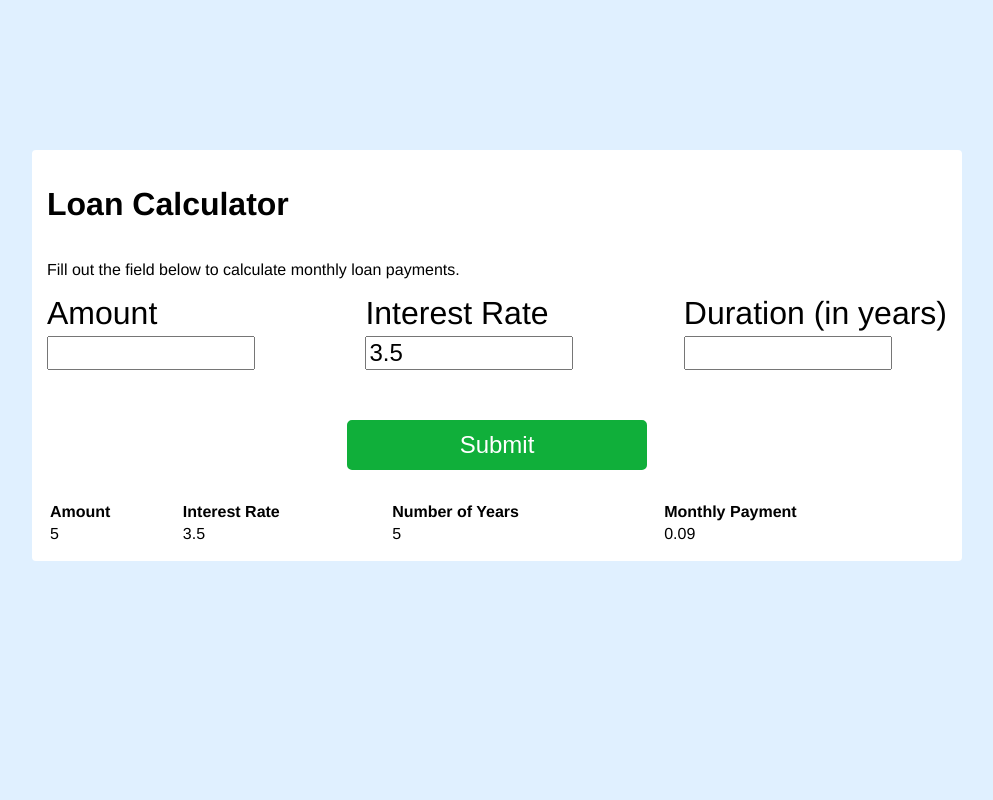
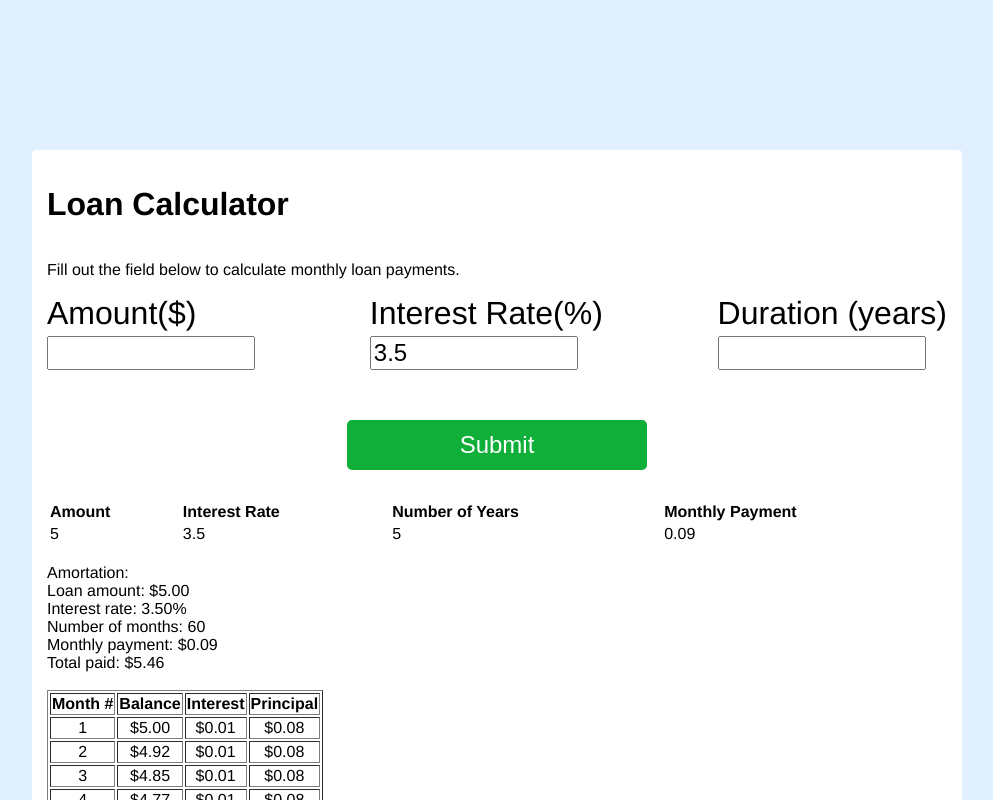
Before and after one commit to emmayint/loan-calculator, a React (Create React App) app: page / in a window 1280 px wide. Both pictures are taken after typing "5", "5" into the empty fields and a click on the button "Submit". Shown: the top 800 px of the page, without its empty margins (143-1136 px from the left). Built offline with nearby package versions, Linux system fonts and the light colour scheme.

Commit message:
fix amort table

```diff
--- a/src/App.js
+++ b/src/App.js
@@ -11,7 +11,8 @@ const ReduxStateExample = ({dispatch, userInput, quotes}) => {
   const [ durationInput, setDurationInput ] = useState("");
   const [ payment, setPayment] = useState("1");
   const [ displayFormError, setDisplayFormError ] = useState(false);
-  const [ userQuotes, setUserQuotes ] = useState([])
+  const [ userQuotes, setUserQuotes ] = useState([]);
+  const [ amortTable, setAmortTable] = useState("");
 
   useEffect(() => {
     setUserQuotes(quotes);
@@ -25,6 +26,71 @@ const ReduxStateExample = ({dispatch, userInput, quotes}) => {
     setPayment((p * (c* Math.pow((1+c), n)) / (Math.pow((1+c), n)-1)).toFixed(2))
     console.log("calculating monthly");
   }
+
+  function amort(balance, interestRate, terms){
+    //Calculate the per month interest rate
+    var monthlyRate = interestRate/12;
+
+	//Calculate the payment
+    var payment = balance * (monthlyRate/(1-Math.pow(
+        1+monthlyRate, -terms)));
+
+	//begin building the return string for the display of the amort table
+    var result = "<br /> Amortation: <br /> Loan amount: $" + (balance*1.0).toFixed(2) +  "<br />" +
+        "Interest rate: " + (interestRate*100).toFixed(2) +  "%<br />" +
+        "Number of months: " + terms + "<br />" +
+        "Monthly payment: $" + payment.toFixed(2) + "<br />" +
+        "Total paid: $" + (payment * terms).toFixed(2) + "<br /><br />";
+
+    //add header row for table to return string
+	result += "<table border='1'><tr><th>Month #</th><th>Balance</th>" +
+        "<th>Interest</th><th>Principal</th>";
+
+    /**
+     * Loop that calculates the monthly Loan amortization amounts then adds
+     * them to the return string
+     */
+	for (var count = 0; count < terms; ++count)
+	{
+		//in-loop interest amount holder
+		var interest = 0;
+
+		//in-loop monthly principal amount holder
+		var monthlyPrincipal = 0;
+
+		//start a new table row on each loop iteration
+		result += "<tr align=center>";
+
+		//display the month number in col 1 using the loop count variable
+		result += "<td>" + (count + 1) + "</td>";
+
+
+		//code for displaying in loop balance
+		result += "<td> $" + (balance*1.0).toFixed(2) + "</td>";
+
+		//calc the in-loop interest amount and display
+		interest = balance * monthlyRate;
+		result += "<td> $" + interest.toFixed(2) + "</td>";
+
+		//calc the in-loop monthly principal and display
+		monthlyPrincipal = payment - interest;
+		result += "<td> $" + monthlyPrincipal.toFixed(2) + "</td>";
+
+		//end the table row on each iteration of the loop
+		result += "</tr>";
+
+		//update the balance for each loop iteration
+		balance = balance - monthlyPrincipal;
+	}
+
+	//Final piece added to return string before returning it - closes the table
+    result += "</table>";
+
+	//returns the concatenated string to the page
+    return {__html: result};
+}
+
+
   function handleFormSubmit() {
     setDisplayFormError(false);
     if(principalInput && interestInput && durationInput ){
@@ -54,18 +120,18 @@ const ReduxStateExample = ({dispatch, userInput, quotes}) => {
              )}
              <div className="form">
                <div className="form-input">
-                 <label for="principal">Amount</label>
+                 <label for="principal">Amount($)</label>
                  <p><input id="principal" type="number" className="input-field" onChange={e => setPrincipalInput(e.target.value)} value={principalInput}/></p>
                </div>
                <div className="form-input">
-                 <label for="interest">Interest Rate</label>
+                 <label for="interest">Interest Rate(%)</label>
                  <p><input id="interest" type="number" className="input-field" list="interestRates" onChange={e => setInterestInput (e.target.value)} value={interestInput}/></p>
                  <datalist id="interestRates">
                    <option value="3.5"></option>
                  </datalist>
                </div>
                <div className="form-input">
-                 <label for="duration">Duration (in years)</label>
+                 <label for="duration">Duration (years)</label>
                  <p><input id="duration" type="number" className="input-field" list="loanDuration" onChange={e => setDurationInput(e.target.value)} value={durationInput}/></p>
                  <datalist id="loanDuration">
                    <option value="10"></option>
@@ -96,6 +162,14 @@ const ReduxStateExample = ({dispatch, userInput, quotes}) => {
                     <td>{payment}</td>
                    </tr>
                  </table>
+                 {quotes.principalInput?(
+                   <div dangerouslySetInnerHTML={amort(quotes.principalInput, quotes.interestInput/100, quotes.durationInput*12)}></div>
+                 ) : (
+                  <span></span>
+                 )}
+
+                {/* <div dangerouslySetInnerHTML={amortTable}></div> */}
+                {/* <div>{amortTable}</div> */}
               </div>
               ) : (
                 <span></span>
```
